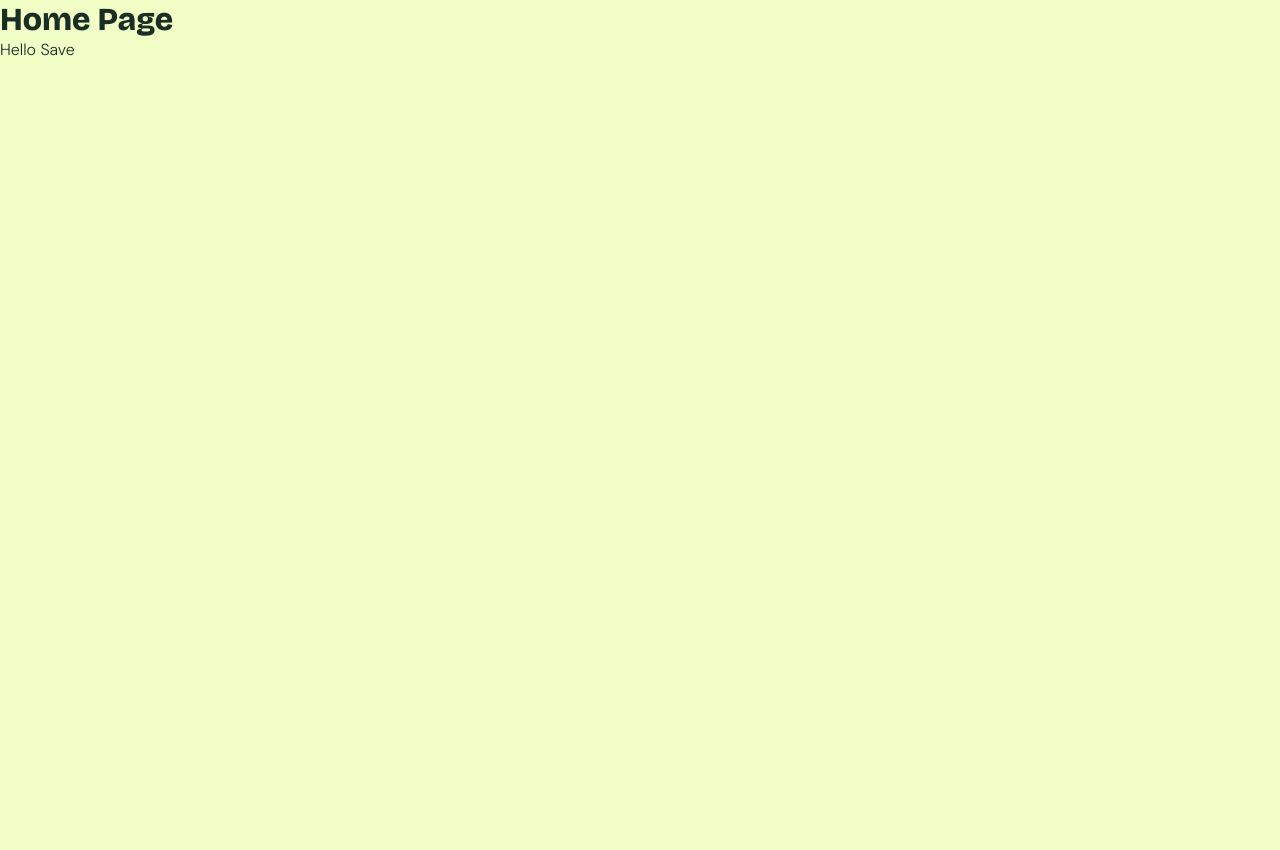
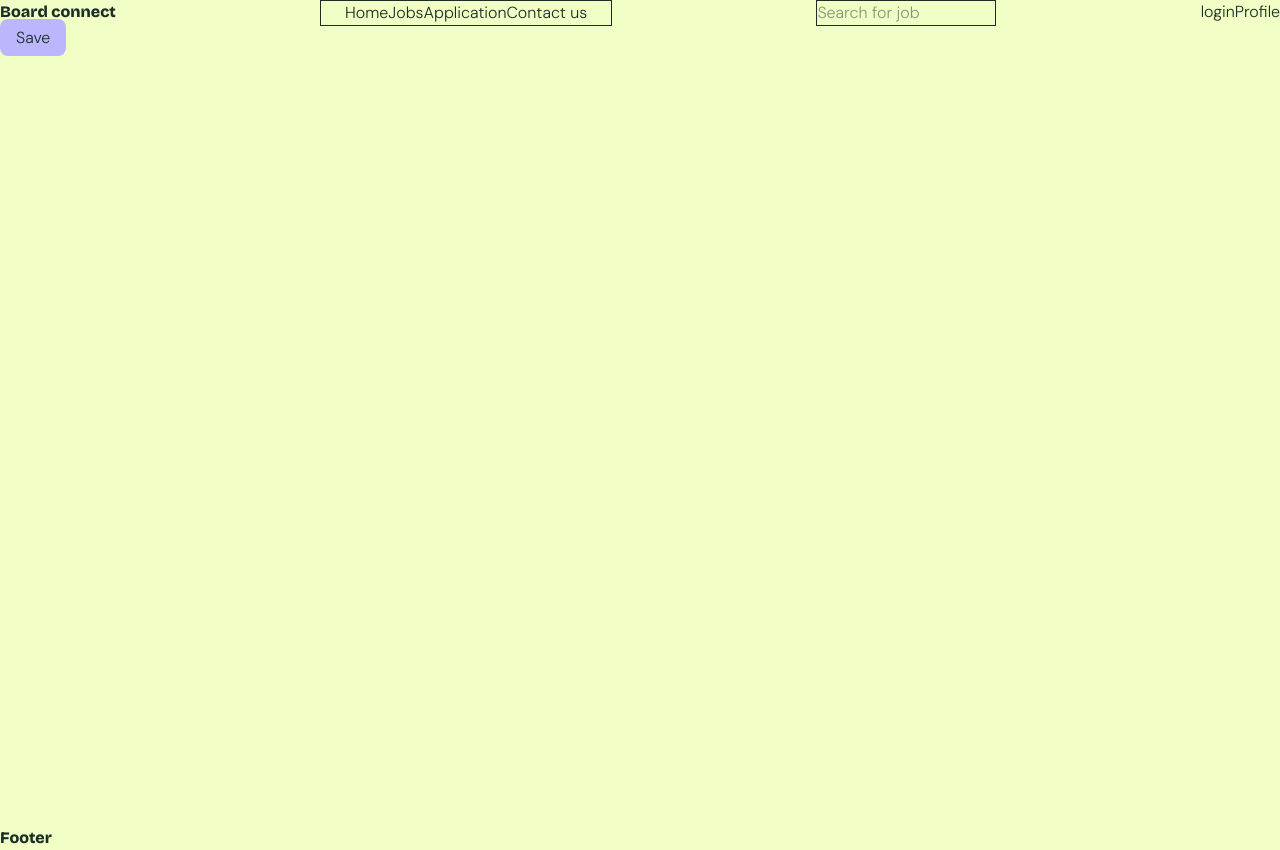
Before and after one commit to developer866/Job_connect-, a Next.js app in the folder jobconnect-client/: page / in a window 1280 px wide. Before the commit the page ends 800 px from the top, so only its background shows below. Built offline with nearby package versions, Linux system fonts and the light colour scheme.

Commit message:
feat: add Navbar and Footer components; update layout and styles

```diff
--- /dev/null
+++ b/jobconnect-client/app/components/layout/Footer.tsx
@@ -0,0 +1,15 @@
+import React from 'react'
+
+function Footer() {
+  return (
+    <nav>
+        {/* Logo */}
+        <div>
+            <h1>Footer</h1>
+        </div>
+
+    </nav>
+  )
+}
+
+export default Footer
--- /dev/null
+++ b/jobconnect-client/app/components/layout/Navbar.tsx
@@ -0,0 +1,47 @@
+"use client";
+import React, { useState } from "react";
+
+function Navbar() {
+  const [IsAuth, setIsAuth] = useState<boolean>(true);
+
+
+  return (
+    <main className="flex gap-2 justify-between flex-row">
+      {/* Logo */}
+      <div>
+        <h1>Board connect</h1>
+      </div>
+
+      {/* Naviagtion */}
+      <div>
+        <nav className="border px-3 w-full">
+          <ul className="flex px-3">
+            <li>Home</li>
+            <li>Jobs</li>
+            <li>Application</li>
+            <li>Contact us</li>
+          </ul>
+        </nav>
+      </div>
+
+      {/* Search and prfile icon */}
+      {/* search  which will be hidden on mobile nav bar */}
+      <div className="border">
+        <input type="text" placeholder="Search for job" />
+      </div>
+      <div className="gap-4">{IsAuth ? <div>
+        <button>
+
+        login
+        </button>
+        <button>
+            Profile
+        </button>
+        </div> : <button>register</button>}</div>
+
+
+    </main>
+  );
+}
+
+export default Navbar;
--- a/jobconnect-client/app/globals.css
+++ b/jobconnect-client/app/globals.css
@@ -1,21 +1,18 @@
-@tailwind base;
-@tailwind components;
-@tailwind utilities;
+@import "tailwindcss";
+
 
 /* ── CSS Variables — Design System ── */
-:root {
-  --lime: #F1FEC6;
-  --green: #496F5D;
-  --lavender: #BCB6FF;
-  --dark: #1a2e25;
-  --gray: #556b5d;
-  --white: #FFFFFF;
+@theme {
+  --color-lime: #F1FEC6;
+  --color-green: #496F5D;
+  --color-lavender: #BCB6FF;
+  --color-dark: #1a2e25;
+  --color-gray: #556b5d;
+  --color-white: #FFFFFF;
 }
 
 /* ── Base styles ── */
 * {
-  margin: 0;
-  padding: 0;
   box-sizing: border-box;
 }
 
--- a/jobconnect-client/app/layout.tsx
+++ b/jobconnect-client/app/layout.tsx
@@ -1,6 +1,8 @@
 import type { Metadata } from "next"
 import { Bricolage_Grotesque, DM_Sans } from "next/font/google"
 import "./globals.css"
+import Navbar from "./components/layout/Navbar"
+import Footer from "./components/layout/Footer"
 
 // Bold font for headings
 const bricolage = Bricolage_Grotesque({
@@ -28,8 +30,10 @@ export default function RootLayout({
 }) {
   return (
     <html lang="en">
-      <body className={`${bricolage.variable} ${dmSans.variable}`}>
+      <body className={`${bricolage.variable} ${dmSans.variable} `} >
+        <Navbar />
         {children}
+        <Footer />
       </body>
     </html>
   )
--- a/jobconnect-client/app/page.tsx
+++ b/jobconnect-client/app/page.tsx
@@ -4,9 +4,7 @@ import Button from "./components/ui/Buttons";
 
 function page() {
   return (
-    <div className="">
-      <h1>Home Page </h1>
-      <Button> Hello </Button>
+    <div className="min-h-screen">
       <Button variant="secondary">Save</Button>
     </div>
   );
```
